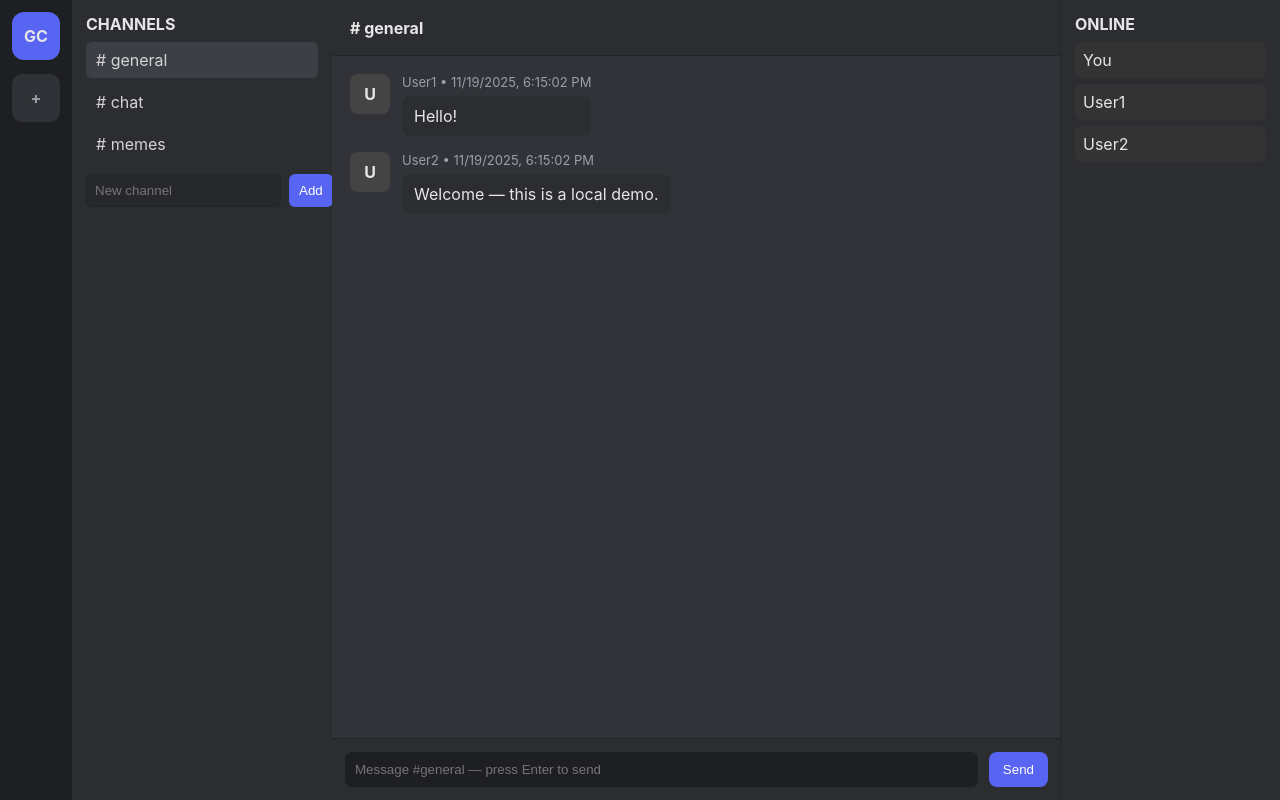
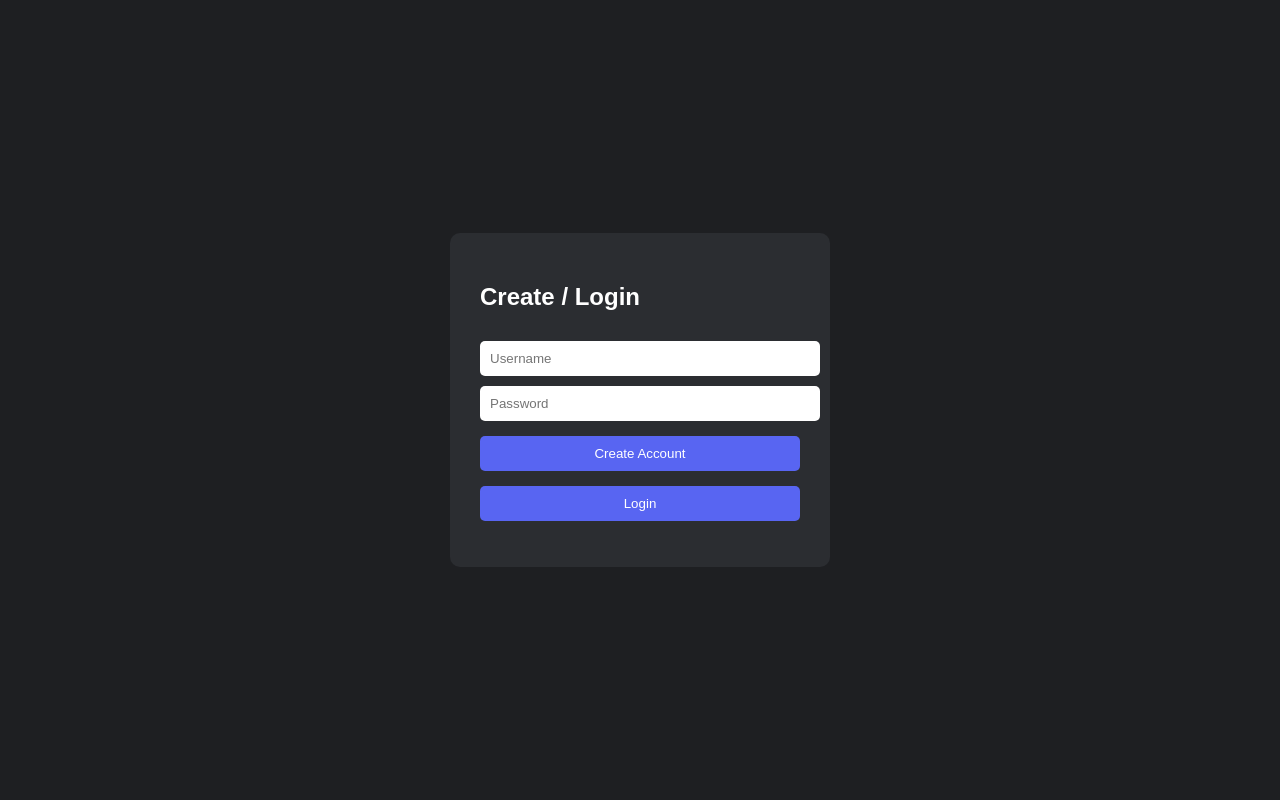
Before and after one commit to bigdog234/discord-clone-gc, a plain HTML site: page index.html in a window 1280 px wide. Drawn offline with Linux system fonts and the light colour scheme.

Commit message:
Update index.html

```diff
--- a/index.html
+++ b/index.html
@@ -1,189 +1,189 @@
 <!DOCTYPE html>
 <html lang="en">
 <head>
-  <meta charset="utf-8" />
-  <meta name="viewport" content="width=device-width,initial-scale=1" />
-  <title>Discord‑Style Chat (Working)</title>
+  <meta charset="UTF-8" />
+  <meta name="viewport" content="width=device-width, initial-scale=1.0" />
+  <title>Discord‑Style Chat with Login</title>
   <style>
-    :root{
-      --bg:#313338; --panel:#2b2d31; --accent:#5865f2; --muted:#9aa0a6; --card:#2b2d31;
-      --input:#1e1f22; --white:#e6e6e6;
-    }
-    *{box-sizing:border-box}
-    html,body{height:100%;margin:0;font-family:Inter,Segoe UI,Roboto,system-ui;}
-    body{display:flex;height:100vh;background:var(--bg);color:var(--white)}
-
-    /* left server column */
-    .servers{width:72px;background:#1e1f22;padding:12px 8px;display:flex;flex-direction:column;align-items:center;gap:14px}
-    .server{width:48px;height:48px;border-radius:12px;background:var(--accent);display:flex;align-items:center;justify-content:center;font-weight:700;cursor:pointer}
-    .server.small{background:#2f3136;border-radius:10px;color:var(--muted)}
-
-    /* channels column */
-    .channels{width:260px;background:var(--panel);padding:14px;display:flex;flex-direction:column}
-    .channels .title{font-weight:700;margin-bottom:8px}
-    .channel{padding:8px 10px;border-radius:6px;color:var(--white);opacity:0.9;cursor:pointer;margin-bottom:6px}
-    .channel:hover{background:#3b3e44}
-    .channel.active{background:#404249}
-
-    /* center chat */
-    .chat{flex:1;display:flex;flex-direction:column;background:var(--bg)}
-    .chat .header{height:56px;padding:12px 18px;background:var(--panel);border-bottom:1px solid #232428;display:flex;align-items:center;gap:12px}
-    .chat .messages{flex:1;padding:18px;overflow:auto}
-
-    .msg{margin-bottom:16px;display:flex;gap:12px;align-items:flex-start}
-    .avatar{width:40px;height:40px;border-radius:8px;background:#444;display:flex;align-items:center;justify-content:center;color:var(--white);font-weight:700}
-    .bubble{background:var(--card);padding:10px 12px;border-radius:8px;max-width:720px}
-    .meta{font-size:13px;color:var(--muted);margin-bottom:6px}
-
-    /* input */
-    .composer{padding:12px;background:var(--panel);border-top:1px solid #232428;display:flex;gap:10px;align-items:center}
-    .composer input[type="text"], .composer textarea{flex:1;background:var(--input);border:1px solid #2b2d31;padding:10px;border-radius:8px;color:var(--white);outline:none}
-    .composer button{background:var(--accent);border:none;color:white;padding:10px 14px;border-radius:8px;cursor:pointer}
-
-    /* right members */
-    .members{width:220px;background:var(--panel);padding:14px;border-left:1px solid #232428;display:flex;flex-direction:column}
-    .member{padding:8px;border-radius:6px;background:#333;margin-bottom:6px}
-
-    /* mobile adjustments */
-    @media(max-width:880px){.channels{display:none}.members{display:none}.servers{width:60px}.channels{width:0}}
+    body { margin:0; font-family: Arial, sans-serif; background:#1e1f22; color:white; }
+    .center { display:flex; justify-content:center; align-items:center; height:100vh; }
+    .login-box { background:#2b2d31; padding:30px; border-radius:10px; width:320px; }
+    input { width:100%; padding:10px; margin-top:10px; border:none; border-radius:5px; }
+    button { width:100%; margin-top:15px; padding:10px; background:#5865f2; border:none; border-radius:5px; color:white; cursor:pointer; }
+    button:hover { background:#4752c4; }
+    /* Chat layout */
+    .app { display:flex; height:100vh; }
+    .servers { width:80px; background:#1e1f22; padding:10px; overflow-y:auto; }
+    .channels { width:250px; background:#2b2d31; padding:10px; overflow-y:auto; }
+    .chat { flex:1; display:flex; flex-direction:column; background:#313338; }
+    .messages { flex:1; overflow-y:auto; padding:20px; }
+    .message { margin-bottom:12px; }
+    .sender { font-weight:bold; }
+    .input-area { display:flex; padding:10px; background:#2b2d31; }
+    .input-area input { flex:1; margin-right:10px; }
   </style>
 </head>
 <body>
-  <div class="servers">
-    <div class="server">GC</div>
-    <div class="server small">+</div>
+
+<div id="login" class="center">
+  <div class="login-box">
+    <h2>Create / Login</h2>
+    <input id="username" placeholder="Username" />
+    <input id="password" type="password" placeholder="Password" />
+    <button onclick="register()">Create Account</button>
+    <button onclick="login()">Login</button>
+    <p id="login-msg" style="color:#fa5757;"></p>
+  </div>
+</div>
+
+<div id="app" class="app" style="display:none;">
+  <!-- Server List -->
+  <div class="servers" id="serverList"></div>
+
+  <!-- Channels Panel -->
+  <div class="channels">
+    <h3 id="serverName"></h3>
+    <div id="channelList"></div>
+    <input id="newChannel" placeholder="New channel name" />
+    <button onclick="createChannel()">Add Channel</button>
   </div>
 
-  <div class="channels" id="channelList">
-    <div class="title">CHANNELS</div>
-    <!-- channels will be populated by JS -->
-    <div style="margin-top:6px;display:flex;gap:8px">
-      <input id="newChannelInput" placeholder="New channel" style="flex:1;padding:8px;border-radius:6px;border:1px solid #232428;background:#26282b;color:var(--white)" />
-      <button id="addChannelBtn" style="padding:8px 10px;border-radius:6px;border:none;background:var(--accent);color:#fff;cursor:pointer">Add</button>
+  <!-- Chat -->
+  <div class="chat">
+    <div class="messages" id="messages"></div>
+    <div class="input-area">
+      <input id="msgInput" placeholder="Message..." />
+      <button onclick="sendMessage()">Send</button>
     </div>
   </div>
+</div>
 
-  <div class="chat">
-    <div class="header"><div style="font-weight:700" id="headerChannel"># general</div></div>
+<script>
+/* —— AI Bad‑word Filter (very simple) —— */
+const badWords = ["badword1","badword2","fuck","shit","bitch"];
+function cleanName(name){
+  for(const w of badWords){
+    let reg = new RegExp(w, "gi");
+    name = name.replace(reg, "***");
+  }
+  return name;
+}
 
-    <div class="messages" id="messages" aria-live="polite"></div>
+/* —— Local Storage Structure ——
+users = {
+  username: { password:"", servers:{ serverCode:{ name:"", channels:{}, }} }
+}
+*/
+let users = JSON.parse(localStorage.getItem("users") || "{}");
+let currentUser = null;
+let currentServer = null;
+let currentChannel = null;
 
-    <div class="composer">
-      <input id="messageInput" type="text" placeholder="Message #general — press Enter to send" autocomplete="off" />
-      <button id="sendBtn">Send</button>
-    </div>
-  </div>
+function save(){ localStorage.setItem("users", JSON.stringify(users)); }
 
-  <div class="members" id="members">
-    <div style="font-weight:700;margin-bottom:8px">ONLINE</div>
-    <!-- members populated by JS -->
-  </div>
+function register(){
+  let user = cleanName(document.getElementById("username").value.trim());
+  let pass = document.getElementById("password").value;
+  if(!user || !pass) return msg("Enter username + password");
+  if(users[user]) return msg("User already exists");
+  users[user] = { password:pass, servers:{} };
+  save(); msg("Account created! Login now.");
+}
 
-  <script>
-    // === Simple working chat app (no server) ===
-    // features: channel switching, enter-to-send, localStorage persistence, basic UI
+function login(){
+  let user = document.getElementById("username").value.trim();
+  let pass = document.getElementById("password").value;
+  if(!users[user] || users[user].password !== pass) return msg("Wrong username or password");
+  currentUser = user;
+  document.getElementById("login").style.display="none";
+  document.getElementById("app").style.display="flex";
+  loadServers();
+}
 
-    const defaultState = {
-      channels: {
-        general: { name: 'general', messages: [ {id: genId(), author: 'User1', text: 'Hello!', t: Date.now()}, {id: genId(), author: 'User2', text: 'Welcome — this is a local demo.', t: Date.now()} ] },
-        chat: { name: 'chat', messages: [] },
-        memes: { name: 'memes', messages: [] }
-      },
-      current: 'general',
-      members: ['You','User1','User2']
-    }
+function msg(t){ document.getElementById("login-msg").innerText = t; }
 
-    function genId(){return Math.random().toString(36).slice(2,9)}
+/* —— Servers —— */
+function loadServers(){
+  let box = document.getElementById("serverList");
+  box.innerHTML = "";
+  let userData = users[currentUser];
+  Object.keys(userData.servers).forEach(code=>{
+    let btn = document.createElement("button");
+    btn.innerText = code;
+    btn.style = "width:100%; margin-bottom:10px; height:50px;";
+    btn.onclick = ()=>openServer(code);
+    box.appendChild(btn);
+  });
+  // create new server button
+  let add = document.createElement("button");
+  add.innerText = "+";
+  add.style = "width:100%; height:50px; background:#5865f2;";
+  add.onclick = newServer;
+  box.appendChild(add);
+}
 
-    function loadState(){
-      try{const raw = localStorage.getItem('dc_demo_v1'); if(raw) return JSON.parse(raw)}catch(e){}
-      return defaultState;
-    }
-    function saveState(){localStorage.setItem('dc_demo_v1', JSON.stringify(state))}
+function newServer(){
+  let name = prompt("Server Name?");
+  if(!name) return;
+  name = cleanName(name);
+  let code = Math.random().toString(36).substring(2,7);
+  users[currentUser].servers[code] = { name:name, channels:{} };
+  save(); loadServers();
+}
 
-    let state = loadState();
+function openServer(code){
+  currentServer = code;
+  document.getElementById("serverName").innerText = users[currentUser].servers[code].name + " ("+code+")";
+  loadChannels();
+}
 
-    // elements
-    const messagesEl = document.getElementById('messages');
-    const headerEl = document.getElementById('headerChannel');
-    const msgInput = document.getElementById('messageInput');
-    const sendBtn = document.getElementById('sendBtn');
-    const channelListEl = document.getElementById('channelList');
-    const membersEl = document.getElementById('members');
-    const newChannelInput = document.getElementById('newChannelInput');
-    const addChannelBtn = document.getElementById('addChannelBtn');
+/* —— Channels —— */
+function loadChannels(){
+  let list = document.getElementById("channelList");
+  list.innerHTML = "";
+  let chs = users[currentUser].servers[currentServer].channels;
+  Object.keys(chs).forEach(ch=>{
+    let b = document.createElement("button");
+    b.innerText = ch;
+    b.style = "width:100%; margin-bottom:6px;";
+    b.onclick = ()=>openChannel(ch);
+    list.appendChild(b);
+  });
+}
 
-    function renderChannels(){
-      // remove existing channel buttons (except header and new channel controls)
-      const existing = Array.from(channelListEl.querySelectorAll('.channel')); existing.forEach(e=>e.remove());
-      const frag = document.createDocumentFragment();
-      Object.keys(state.channels).forEach(key => {
-        const ch = state.channels[key];
-        const div = document.createElement('div');
-        div.className = 'channel' + (state.current===key? ' active':'');
-        div.textContent = '# ' + ch.name;
-        div.dataset.key = key;
-        div.addEventListener('click',()=>{ state.current = key; saveState(); render(); });
-        frag.appendChild(div);
-      });
-      channelListEl.insertBefore(frag, channelListEl.children[1] || channelListEl.lastChild);
-    }
+function createChannel(){
+  let name = cleanName(document.getElementById("newChannel").value.trim());
+  if(!name) return;
+  users[currentUser].servers[currentServer].channels[name] = [];
+  save(); loadChannels();
+  document.getElementById("newChannel").value = "";
+}
 
-    function renderMembers(){
-      // clear previous member nodes except title
-      const children = Array.from(membersEl.children).slice(0,1);
-      membersEl.innerHTML = '';
-      membersEl.appendChild(children[0]);
-      state.members.forEach(m=>{
-        const d = document.createElement('div'); d.className='member'; d.textContent = m; membersEl.appendChild(d);
-      });
-    }
+function openChannel(ch){ currentChannel = ch; loadMessages(); }
 
-    function renderMessages(){
-      messagesEl.innerHTML='';
-      const channel = state.channels[state.current];
-      headerEl.textContent = '# ' + channel.name;
-      channel.messages.forEach(m => {
-        const row = document.createElement('div'); row.className = 'msg';
-        const av = document.createElement('div'); av.className='avatar'; av.textContent = m.author.charAt(0).toUpperCase();
-        const content = document.createElement('div');
-        const meta = document.createElement('div'); meta.className='meta'; meta.textContent = m.author + ' • ' + new Date(m.t).toLocaleString();
-        const bubble = document.createElement('div'); bubble.className='bubble'; bubble.textContent = m.text;
-        content.appendChild(meta); content.appendChild(bubble);
-        row.appendChild(av); row.appendChild(content);
-        messagesEl.appendChild(row);
-      });
-      // scroll to bottom
-      messagesEl.scrollTop = messagesEl.scrollHeight;
-    }
+/* —— Messages —— */
+function loadMessages(){
+  let box = document.getElementById("messages");
+  box.innerHTML = "";
+  let msgs = users[currentUser].servers[currentServer].channels[currentChannel];
+  msgs.forEach(m=>{
+    let div = document.createElement("div");
+    div.className="message";
+    div.innerHTML = `<span class='sender'>${m.user}:</span> ${m.text}`;
+    box.appendChild(div);
+  });
+  box.scrollTop = box.scrollHeight;
+}
 
-    function render(){ renderChannels(); renderMessages(); renderMembers(); }
+function sendMessage(){
+  let text = document.getElementById("msgInput").value;
+  if(!text) return;
+  users[currentUser].servers[currentServer].channels[currentChannel].push({ user:currentUser, text:text });
+  save();
+  document.getElementById("msgInput").value = "";
+  loadMessages();
+}
+</script>
 
-    // send message
-    function sendMessage(){
-      const txt = msgInput.value.trim(); if(!txt) return;
-      const ch = state.channels[state.current];
-      const m = { id: genId(), author: 'You', text: txt, t: Date.now() };
-      ch.messages.push(m);
-      msgInput.value=''; saveState(); renderMessages();
-    }
-
-    // create channel
-    addChannelBtn.addEventListener('click', ()=>{
-      const name = newChannelInput.value.trim(); if(!name) return; const key = name.toLowerCase().replace(/[^a-z0-9\-]/g,'-');
-      if(state.channels[key]){ alert('Channel exists'); return; }
-      state.channels[key] = { name, messages: [] }; state.current = key; newChannelInput.value=''; saveState(); render();
-    });
-
-    // send button & Enter key
-    sendBtn.addEventListener('click', sendMessage);
-    msgInput.addEventListener('keydown', (e)=>{ if(e.key==='Enter'){ e.preventDefault(); sendMessage(); } });
-
-    // initialize
-    render();
-
-    // expose for debugging
-    window._dc_demo = { state, render, saveState };
-  </script>
 </body>
 </html>
```
